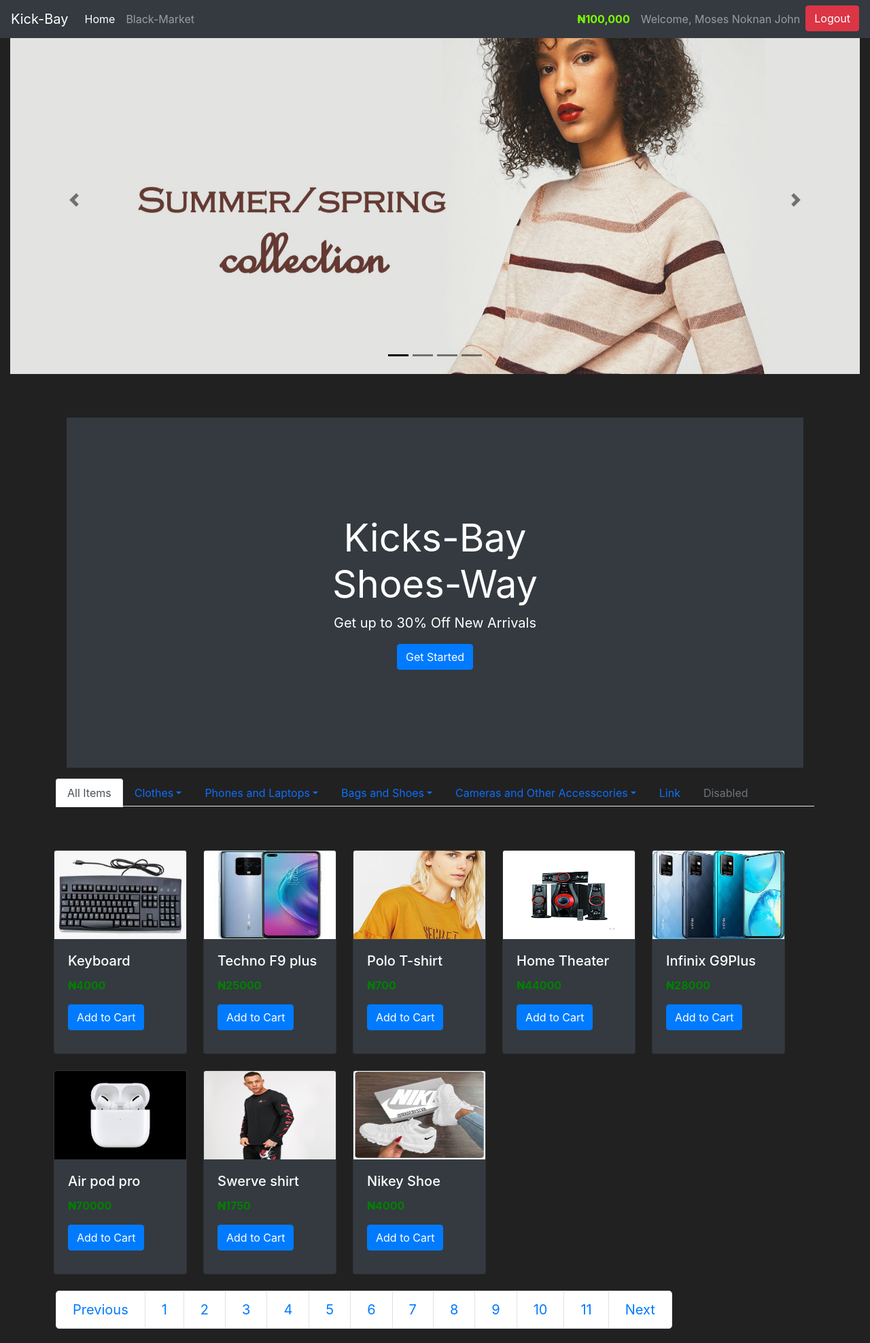
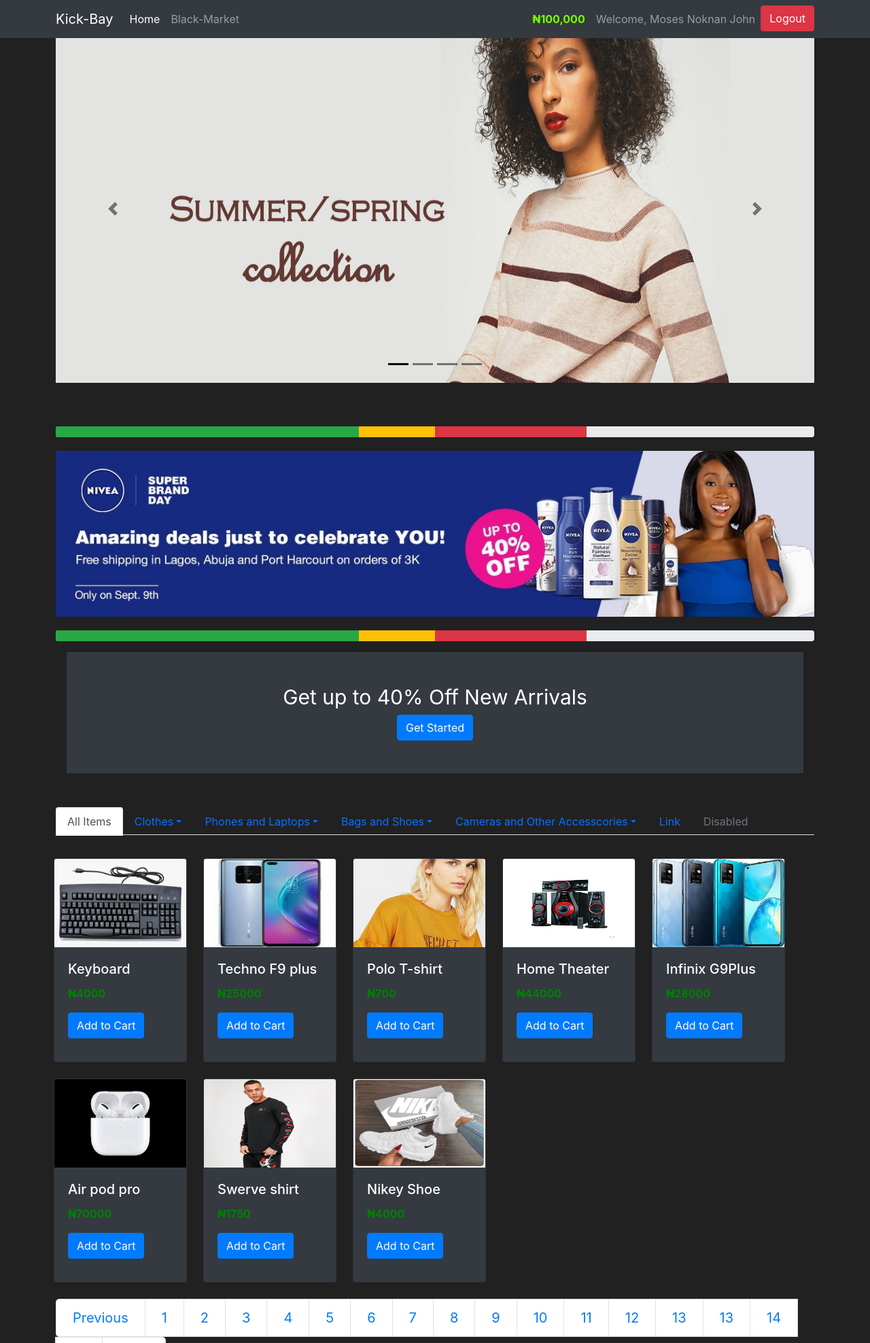
Before and after one commit to mosesjohn6969/FlaskMarket, a Flask app: page /home in a window 1280 px wide. Shown: the top 1975 px of the page at 68% size. Run offline with Flask 2, Linux system fonts and the light colour scheme; a user stored in the database is signed in; data comes from the database, SQL or seed files in the repository; both versions use the stored data as it was after the commit; some libraries are stand-ins or nearby versions.

Commit message:
monday Commit

```diff
--- a/market/routes.py
+++ b/market/routes.py
@@ -12,7 +12,7 @@
     purchase_form = PurchaseItemForm()
     selling_form = SellItemForm()
     items = Item.query.filter_by(owner=None)
-    owned_items = Item.query.filter_by(owner=current_user.id)
+    # owned_items = Item.query.filter_by(owner=current_user.id)
     return render_template('home.html', items=items, purchase_form=purchase_form,
                            selling_form=selling_form)
     # return render_template('home.html', items=items, purchase_form=purchase_form, owned_items=owned_items,
--- a/market/templates/base.html
+++ b/market/templates/base.html
@@ -34,7 +34,9 @@
       </style>
    </head>
    <body>
+
       <nav class="navbar navbar-expand-md navbar-dark bg-dark fixed-top">
+         <div class="container-xl">
 
          <a class="navbar-brand" href="{{ url_for('home_page') }}">Kick-Bay</a>
          <button class="navbar-toggler" type="button" data-toggle="collapse" data-target="#navbarNav">
@@ -75,7 +77,9 @@
             </ul>
             {% endif %}
          </div>
+             </div>
       </nav>
+
       <div style="margin-top:3%">
       {% with messages = get_flashed_messages(with_categories=true) %}
       {% if messages %}
--- a/market/templates/home.html
+++ b/market/templates/home.html
@@ -20,8 +20,8 @@
 
 
 {% block content %}
-<div class="container-fluid">
-<div id="carouselExampleDark" class="carousel carousel-dark slide" data-bs-ride="carousel">
+<div class="container-xl" style="margin-top:4%">
+<div id="carouselExampleDark" class="carousel carousel-dark slide img-fluid" data-bs-ride="carousel">
   <div class="carousel-indicators">
     <button type="button" data-bs-target="#carouselExampleDark" data-bs-slide-to="0" class="active" aria-current="true" aria-label="Slide 1"></button>
     <button type="button" data-bs-target="#carouselExampleDark" data-bs-slide-to="1" aria-label="Slide 2"></button>
@@ -29,20 +29,20 @@
     <button type="button" data-bs-target="#carouselExampleDark" data-bs-slide-to="3" aria-label="Slide 4"></button>
   </div>
   <div class="carousel-inner">
-    <div class="carousel-item active" data-bs-interval="4000">
-      <img src="{{url_for('static', filename='images/slider_1.jpg')}}" height="200" class="d-block w-100" alt="...">
+    <div class="carousel-item active img-fluid" data-bs-interval="4000">
+      <img src="{{url_for('static', filename='images/slider_1.jpg')}}" height="200" class="d-block w-100 img-fluid" alt="...">
 
     </div>
-    <div class="carousel-item" data-bs-interval="4000">
-      <img src="{{url_for('static', filename='images/img5.jpg')}}" height="200" class="d-block w-100" alt="...">
+    <div class="carousel-item img-fluid" data-bs-interval="4000" >
+      <img src="{{url_for('static', filename='images/img5.jpg')}}" height="200" class="d-block w-100 img-fluid" alt="...">
 
     </div>
-    <div class="carousel-item" data-bs-interval="4000">
-      <img src="{{url_for('static', filename='images/mouse.jpg')}}" height="200" class="d-block w-100" alt="...">
+    <div class="carousel-item img-fluid" data-bs-interval="4000">
+      <img src="{{url_for('static', filename='images/mouse.jpg')}}" height="200" class="d-block w-100 img-fluid" alt="...">
 
     </div>
-      <div class="carousel-item" data-bs-interval="4000">
-      <img src="{{url_for('static', filename='images/img7.jpg')}}" height="200" class="d-block w-100" alt="...">
+      <div class="carousel-item img-fluid" data-bs-interval="4000">
+      <img src="{{url_for('static', filename='images/img7.jpg')}}" height="200" class="d-block w-100 img-fluid" alt="...">
 
     </div>
   </div>
@@ -58,22 +58,53 @@
 
 </div>
 
+<div class="container-xl">
+
+<div class="progress">
+  <div class="progress-bar bg-success" style="width:40%">
+
+  </div>
+  <div class="progress-bar bg-warning" style="width:10%">
+
+  </div>
+  <div class="progress-bar bg-danger" style="width:20%">
+
+  </div>
+</div>
+</div>
+
+<div class="container-xl" style="margin-top:20px; margin-bottom:20px">
+<img src="{{url_for('static', filename='images/40%off.jpg')}}" height="auto" class="mx-auto d-block img-fluid">
+</div>
 
 
 <div class="container-xl">
+
+<div class="progress">
+  <div class="progress-bar bg-success" style="width:40%">
+
+  </div>
+  <div class="progress-bar bg-warning" style="width:10%">
+
+  </div>
+  <div class="progress-bar bg-danger" style="width:20%">
+
+  </div>
+</div>
+</div>
+
+<div class="container-xl">
    <div class="position-relative overflow-hidden p-3 p-md-5 m-md-3 text-center bg-dark" style="color:white">
-         <div class="col-md-5 p-lg-5 mx-auto my-5">
-            <h1 class="display-4 font-weight-normal">Kicks-Bay Shoes-Way</h1>
-            <p class="lead font-weight-normal">Get up to 30% Off New Arrivals</p>
+         <div class="">
+            <h1 class="lead font-weight-normal" style="font-size:30px">Get up to 40% Off New Arrivals</h1>
             <a class="btn btn-primary" href="{{ url_for('market_page') }}">Get Started</a>
          </div>
-         <div class="product-device box-shadow d-none d-md-block"></div>
          <div class="product-device product-device-2 box-shadow d-none d-md-block"></div>
    </div>
 </div>
 
 
-<div class="container-xl">
+<div class="container-xl" style="margin-top:50px">
     <ul class="nav nav-tabs">
       <li class="nav-item">
         <a class="nav-link active" aria-current="page" href="#">All Items</a>
@@ -136,7 +167,7 @@
 
 <div class="container-xl">
 
-        <div class="row row-cols-1 row-cols-md-4 g-4" style=" margin-top:40px; margin-bottom:80px">
+        <div class="row row-cols-1 row-cols-md-4 g-4" style=" margin-top:10px; margin-bottom:80px">
         {% for item in items %}
         {% include 'includes/items_modals.html' %}
 
@@ -153,7 +184,7 @@
         {% endfor %}
 
     <div class="container-fluid">
-        <ul class="pagination pagination-lg">
+        <ul class="pagination pagination-lg" style="flex-wrap:wrap">
           <li class="page-item"><a class="page-link" href="#">Previous</a></li>
           <li class="page-item"><a class="page-link" href="#">1</a></li>
           <li class="page-item"><a class="page-link" href="#">2</a></li>
@@ -166,6 +197,11 @@
           <li class="page-item"><a class="page-link" href="#">9</a></li>
           <li class="page-item"><a class="page-link" href="#">10</a></li>
           <li class="page-item"><a class="page-link" href="#">11</a></li>
+          <li class="page-item"><a class="page-link" href="#">12</a></li>
+          <li class="page-item"><a class="page-link" href="#">13</a></li>
+          <li class="page-item"><a class="page-link" href="#">13</a></li>
+          <li class="page-item"><a class="page-link" href="#">14</a></li>
+          <li class="page-item"><a class="page-link" href="#">15</a></li>
           <li class="page-item"><a class="page-link" href="#">Next</a></li>
         </ul>
     </div>
```
Also changed, not shown: market/market.db, market/static/images/40%off.jpg (added).
